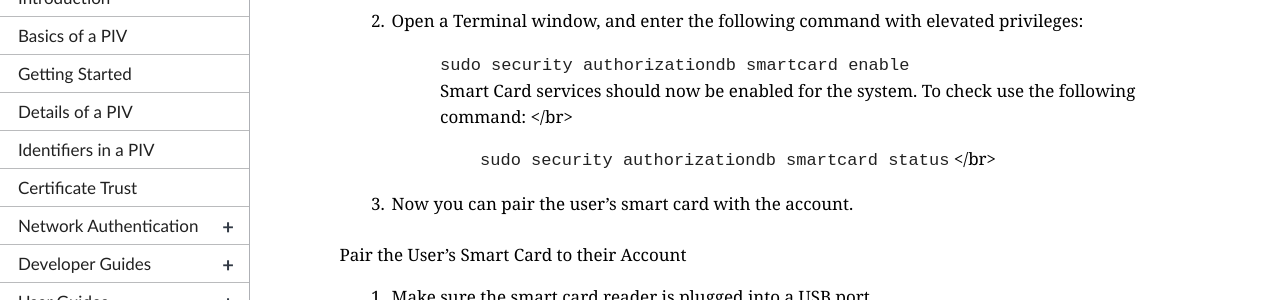
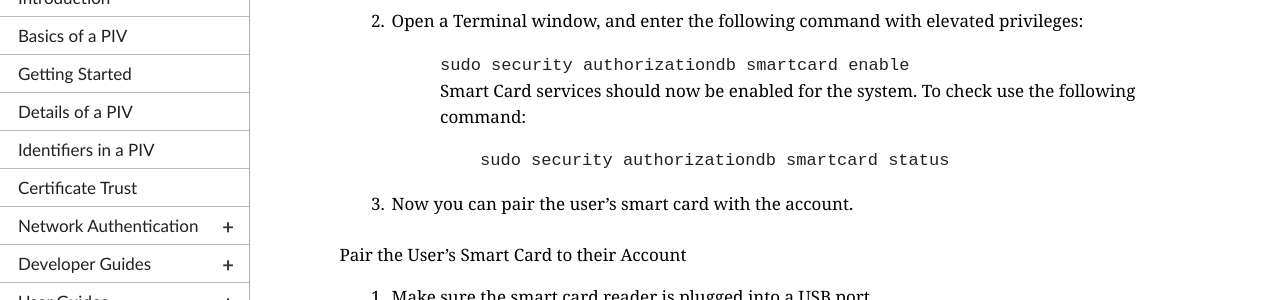
Before and after one commit to GSA/piv-guides, a Jekyll site: the page built from _apple/pivsierra.md, in a window 1280 px wide and 900 px high, scrolled down 434 px. Shown: the part 181-481 px from the top of the window. Built offline with Jekyll 4.4.1, drawn with Linux system fonts in a browser that asks for light colours; nearby versions of some CDN libraries.

Commit message:
Fixing breaks on snippets
still <sigh>

```diff
--- a/_apple/pivsierra.md
+++ b/_apple/pivsierra.md
@@ -21,8 +21,8 @@ Turn on Smart Card Services
 1. Create a Managed Mobile profile for the user, and have them set an account password.
 2. Open a Terminal window, and enter the following command with elevated privileges:
 >`sudo security authorizationdb smartcard enable`<br>
->Smart Card services should now be enabled for the system. To check use the following command: </br>
->>`sudo security authorizationdb smartcard status` </br>
+>Smart Card services should now be enabled for the system. To check use the following command: <br>
+>>`sudo security authorizationdb smartcard status` <br>
 3. Now you can pair the user’s smart card with the account.
 
 
```
